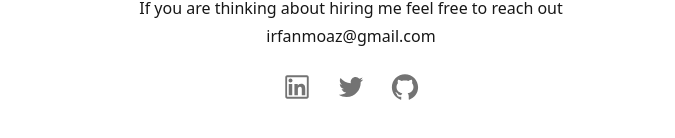
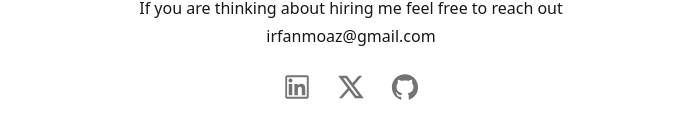
Before and after one commit to MoazIrfan/nextjs-and-tailwind-portfolio, a Next.js app: page / in a window 1280 px wide. Shown: the part 3747-3885 px from the top of the page, without its empty margins (289-964 px from the left). Built offline with nearby package versions, Linux system fonts and the light colour scheme.

Commit message:
updated footer icons

```diff
--- a/components/Footer.tsx
+++ b/components/Footer.tsx
@@ -6,6 +6,9 @@ import {
   AiOutlineLinkedin,
   AiOutlineYoutube,
 } from "react-icons/ai"
+import {
+  RiTwitterXLine,
+} from "react-icons/ri"
 import localFont from '@next/font/local'
 
 const garamond = localFont({
@@ -50,7 +53,7 @@ const Footer = () => {
             target="_blank"
             className="px-4"
           >
-            <AiOutlineTwitter
+            <RiTwitterXLine
               className="hover:-translate-y-1 transition-transform cursor-pointer text-neutral-500 dark:text-neutral-100"
               size={30}
             />
```
Also changed, not shown: 1 other file (tests, documents, lock files or other folders).
